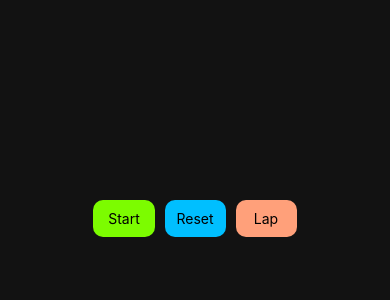
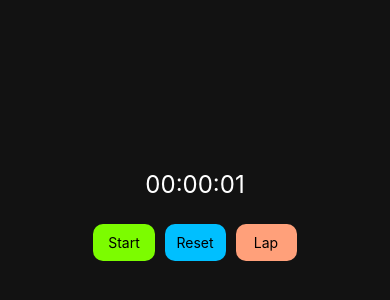
Before and after one commit to Shopify/eng-intern-assessment-react-native, a React Native app: screen / in a window 390 px wide. Shown: the part 204-504 px from the top of the page. Built offline with nearby package versions, Linux system fonts and the light colour scheme.

Commit message:
added time display & format

```diff
--- a/App.tsx
+++ b/App.tsx
@@ -2,6 +2,7 @@ import { StatusBar } from 'expo-status-bar';
 import { StyleSheet, Text, View } from 'react-native';
 import StopWatchButton from './src/StopWatchButton';
 import { useState } from 'react';
+import StopWatch from './src/StopWatch';
 
 export default function App() {
 
@@ -14,6 +15,7 @@ export default function App() {
   return (
     <View style={styles.container}>
       <StatusBar style="light" />
+      <StopWatch time={1000} />
       <StopWatchButton isRunning={isRunning} handleRun={handleRun} />
     </View>
   );
--- a/src/StopWatch.tsx
+++ b/src/StopWatch.tsx
@@ -1,8 +1,40 @@
-import { View } from 'react-native';
+import { StyleSheet, Text, View } from 'react-native';
+import React from 'react';
 
-export default function StopWatch() {
+interface StopWatchProps {
+  time: number;
+}
+
+const StopWatch: React.FC<StopWatchProps> = (props) => {
+
+  const formatTime = (ms: number) => {
+    const seconds = Math.floor(ms / 1000);
+    const mins = Math.floor((seconds % 3600) / 60);
+    const hrs = Math.floor(seconds / 3600);
+    const secondsRemaining = seconds % 60;
+
+    return `${String(hrs).padStart(2, '0')}:${String(mins).padStart(2, '0')}:${String(secondsRemaining).padStart(2, '0')}`;
+  }
+
   return (
-    <View >
+    <View style={styles.timeContainer}>
+      <Text style={styles.timeText}>
+        {formatTime(props.time)}
+      </Text>
     </View>
   );
 }
+
+const styles = StyleSheet.create({
+  timeContainer: {
+    alignItems: 'center',
+    justifyContent: 'center',
+    margin: 10,
+  },
+  timeText: {
+    color: "#fff",
+    fontSize: 24
+  }
+});
+
+export default StopWatch;
```
